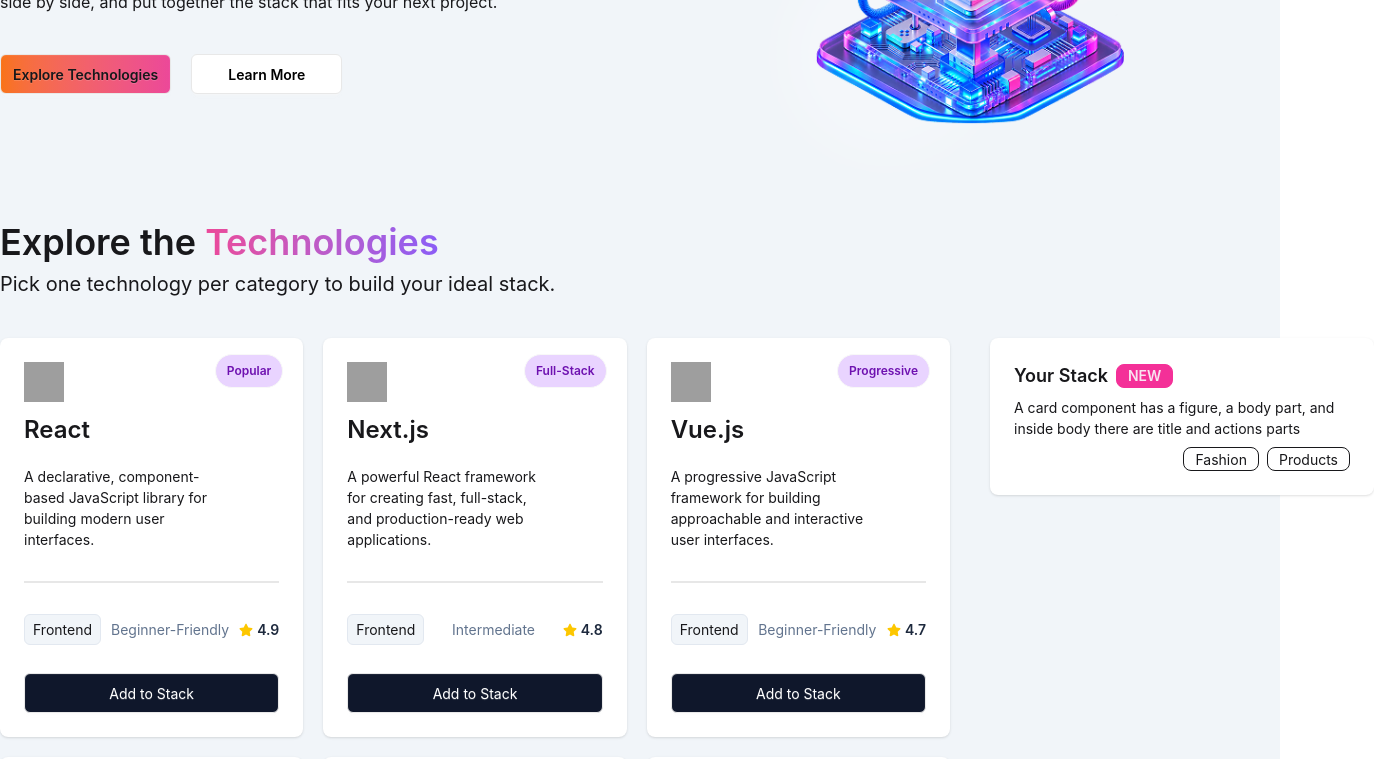
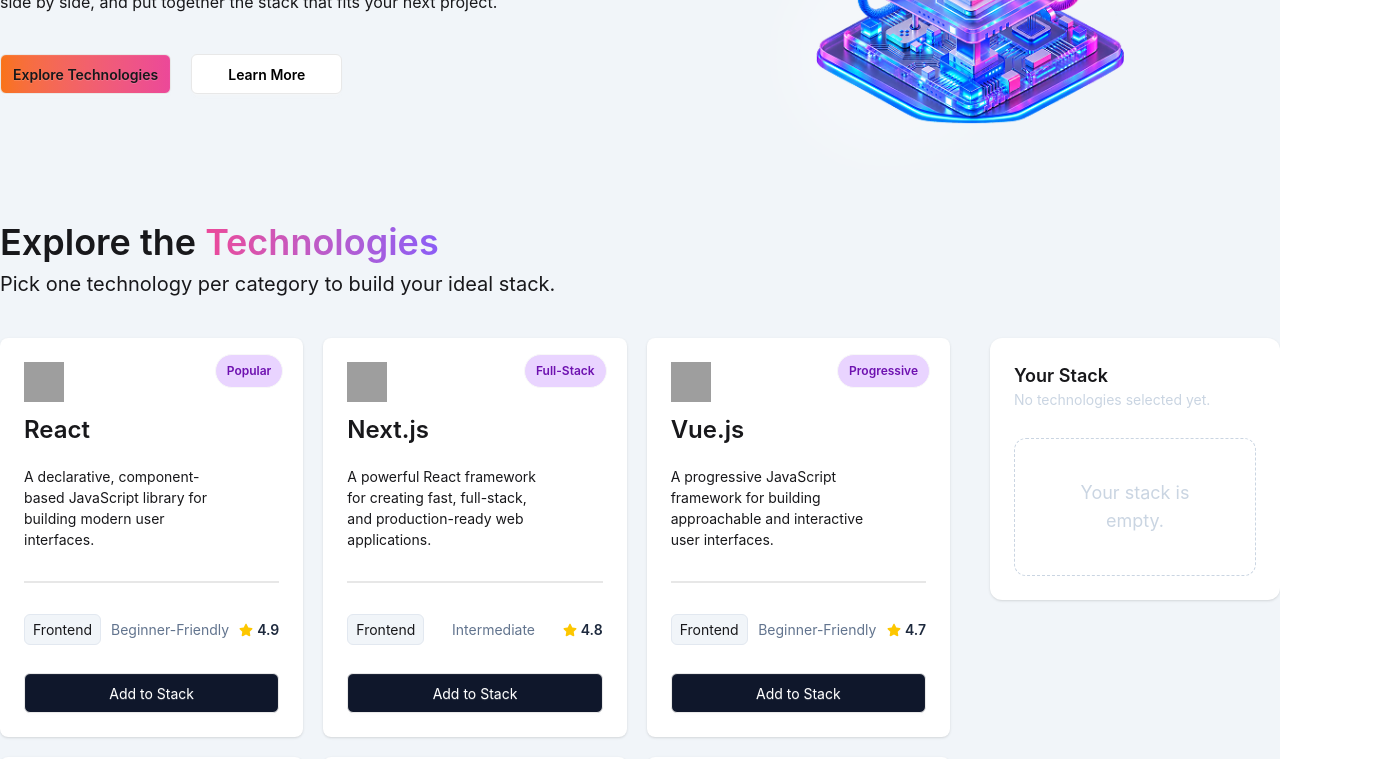
Before and after one commit to officialbondondatta/dev_stack_5, a React (Vite) app: page / in a window 1280 px wide. Shown: the part 362-1121 px from the top of the page, 1374 px wide, since content can reach past the window. Built offline with nearby package versions, Linux system fonts and the light colour scheme; grey boxes are pictures that could not be loaded.

Commit message:
added stack card and fixed overflow issue

```diff
--- a/src/App.tsx
+++ b/src/App.tsx
@@ -6,7 +6,7 @@
 
   return (
     <>
-      <div className="bg-[#F1F5F9] ">
+      <div className="bg-[#F1F5F9] overflow-hidden">
         <div className="container mx-auto">
           <Nav></Nav>
           <Banner></Banner>
--- /dev/null
+++ b/src/components/Technology/SingleStackCard.tsx
@@ -0,0 +1,15 @@
+import type { ITechnologyProps } from "../../types/types";
+
+export interface ISingleStackCardProps {
+    technology: ITechnologyProps
+}
+
+const SingleStackCard = ({ technology }: ISingleStackCardProps) => {
+    return (
+        <div>
+
+        </div>
+    );
+};
+
+export default SingleStackCard;
--- a/src/components/Technology/StackCard.tsx
+++ b/src/components/Technology/StackCard.tsx
@@ -1,17 +1,38 @@
-const StackCard = () => {
+import type { Dispatch, SetStateAction } from "react";
+import type { ITechnologyProps } from "../../types/types";
+import SingleStackCard from "./SingleStackCard";
+
+export interface IStackCardProps {
+    selectedTech: ITechnologyProps[],
+    setSelectedTech: Dispatch<SetStateAction<ITechnologyProps[]>>
+}
+
+const StackCard = ({ selectedTech, setSelectedTech }: IStackCardProps) => {
     return (
-        <div className="card bg-base-100 w-96 shadow-sm">
+        <div className="card bg-base-100 shadow-sm rounded-xl">
+            <div className="card-body">
+                <div>
+                    <h2 className="card-title">
+                        Your Stack
+                    </h2>
+                    <p className="text-slate-300">{`${selectedTech.length === 0 ? "No technologies selected yet." : `${selectedTech.length} Technology Selected`}`}</p>
+                </div>
+                <div>
+                    {selectedTech.length === 0 ? (
+                        <div className="lg:p-10 p-5 border border-dashed rounded-xl border-slate-300 mt-5">
+                            <h2 className="text-center text-slate-300 lg:text-lg text-sm">Your stack is empty.</h2>
+                        </div>
+                    )
 
-            <div className="card-body">
-                <h2 className="card-title">
-                    Your Stack
-                    <div className="badge badge-secondary">NEW</div>
-                </h2>
-                <p>A card component has a figure, a body part, and inside body there are title and actions parts</p>
-                <div className="card-actions justify-end">
-                    <div className="badge badge-outline">Fashion</div>
-                    <div className="badge badge-outline">Products</div>
+                        :
+                        (
+                            selectedTech.map((tech) => (
+                                <SingleStackCard technology={tech}></SingleStackCard>
+                            ))
+                        )
+                    }
                 </div>
+
             </div>
         </div>
     );
--- a/src/components/Technology/Technologies.tsx
+++ b/src/components/Technology/Technologies.tsx
@@ -11,8 +11,9 @@
 
 const Technologies = () => {
     const [technologyPromise] = useState(() => technologyFetch())
+    const [selectedTech, setSelectedTech] = useState<ITechnologyProps[]>([])
     return (
-        <section className="container mx-auto">
+        <section className="container mx-auto overflow-hidden">
             <div className="space-y-2 lg:mb-10 mb-5 lg:p-0 text-center lg:text-left p-5">
                 <h1 className="font-semibold lg:text-4xl text-2xl">Explore the <span className="bg-linear-to-r from-[#EC4899] to-[#8B5CF6] bg-clip-text text-transparent">Technologies</span></h1>
                 <p className="lg:text-xl text-lg">Pick one technology per category to build your ideal stack.</p>
@@ -20,12 +21,12 @@
             <div className="grid lg:grid-cols-4 grid-cols-1 lg:gap-10">
                 <div className="lg:col-span-3">
                     <Suspense fallback={<p>Loading...</p>}>
-                        <TechnologyCards technologyPromise={technologyPromise}></TechnologyCards>
+                        <TechnologyCards selectedTech={selectedTech} setSelectedTech={setSelectedTech} technologyPromise={technologyPromise}></TechnologyCards>
                     </Suspense>
                 </div>
-                <div>
+                <div className="p-5 lg:p-0">
                     <Suspense fallback={<p>Loading...</p>}>
-                        <StackCard></StackCard>
+                        <StackCard selectedTech={selectedTech} setSelectedTech={setSelectedTech}></StackCard>
                     </Suspense>
                 </div>
             </div>
--- a/src/components/Technology/TechnologyCards.tsx
+++ b/src/components/Technology/TechnologyCards.tsx
@@ -1,17 +1,19 @@
-import { use } from "react";
+import { use, type Dispatch, type SetStateAction } from "react";
 import type { ITechnologyProps } from "../../types/types";
 import TechnologyCard from "./TechnologyCard";
 
 export interface ITechnologyCardsProps {
-    technologyPromise: Promise<ITechnologyProps[]>
+    technologyPromise: Promise<ITechnologyProps[]>,
+    selectedTech: ITechnologyProps[],
+    setSelectedTech: Dispatch<SetStateAction<ITechnologyProps[]>>
 }
-const TechnologyCards = ({ technologyPromise }: ITechnologyCardsProps) => {
+const TechnologyCards = ({ technologyPromise, selectedTech, setSelectedTech }: ITechnologyCardsProps) => {
     const technologyData = use(technologyPromise)
     return (
         <div className="grid lg:grid-cols-3 grid-cols-1 lg:gap-5 gap-5 lg:col-span-3 p-5 lg:p-0">
             {
                 technologyData.map((technology) => (
-                    <TechnologyCard key={technology.id} singleTechnology={technology}></TechnologyCard>
+                    <TechnologyCard selectedTech={selectedTech} setSelectedTech={setSelectedTech} key={technology.id} singleTechnology={technology}></TechnologyCard>
                 ))
             }
         </div>
```
Also changed, not shown: src/components/Technology/TechnologyCard.tsx (+8 -1 lines).
